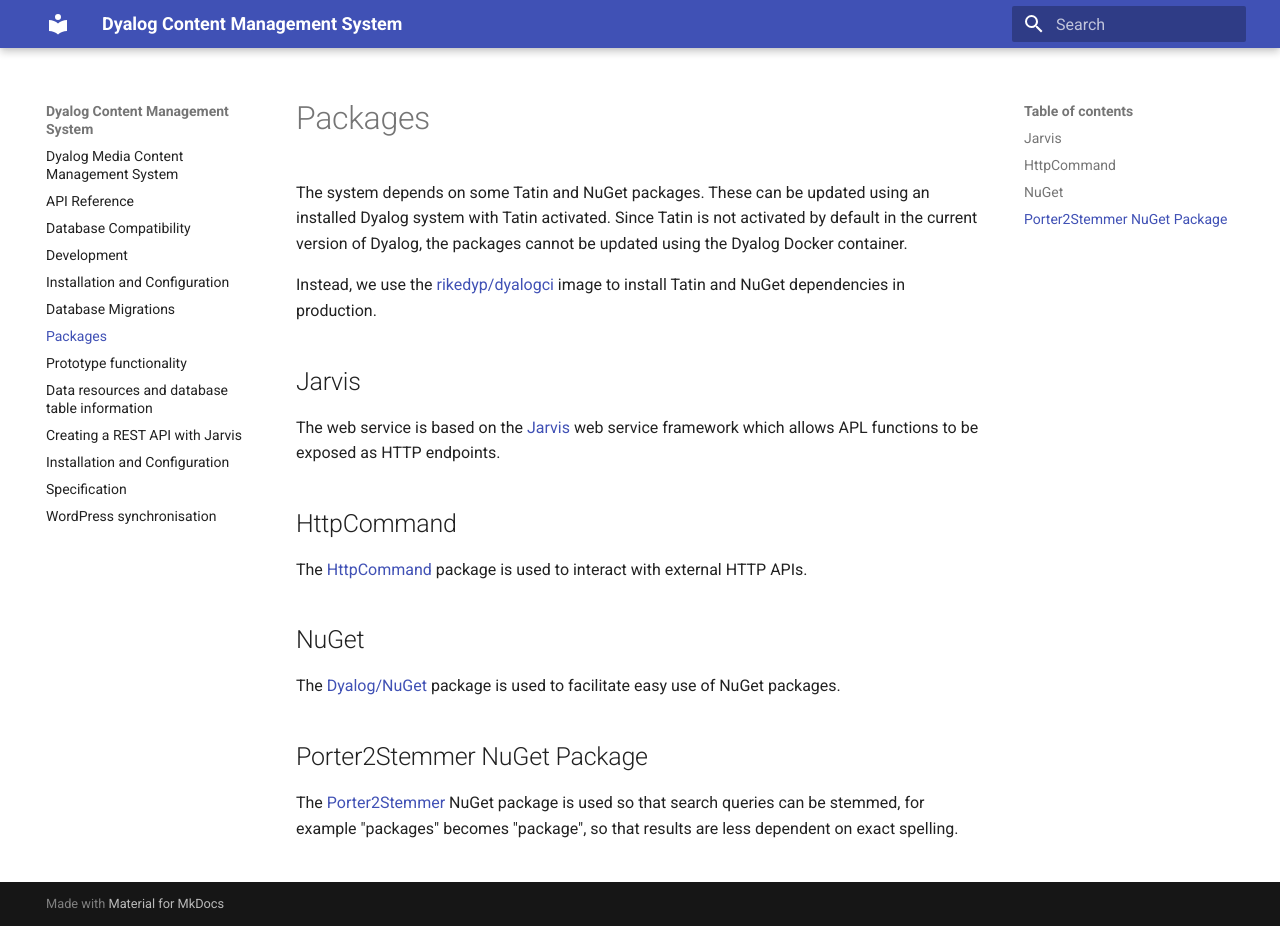
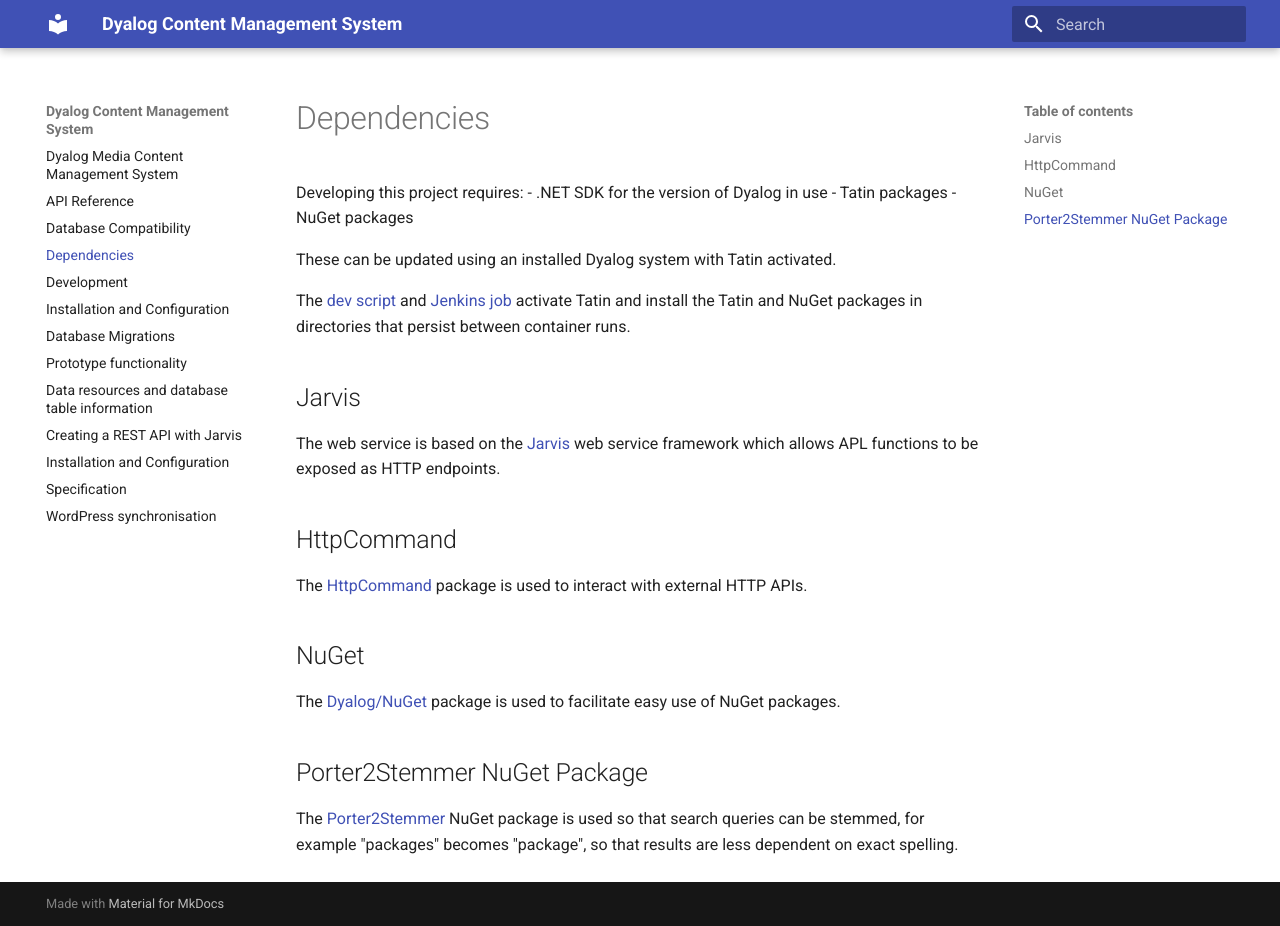
Before and after one commit to Dyalog/DCMS, an MkDocs documentation site: the page built from docs/dependencies.md, in a window 1280 px wide and 926 px high. Built offline with MkDocs 1.6.1 and Material for MkDocs 9.7.7, drawn with Linux system fonts in a browser that asks for light colours.

Commit message:
dev setup

```diff
--- a/docs/api.md
+++ b/docs/api.md
@@ -50,7 +50,7 @@
 #### search
 `?search=q` where `q` is a list of search terms separated by URL-encoded space (`'%20'`), comma (`','`) or plus (`'+'`). Free text search of titles, descriptions, presenters and events.
 
-The search uses the [Porter2Stemmer](./packages.md#porter2stemmer-nuget-package) NuGet package.
+The search uses the [Porter2Stemmer](./dependencies.md#porter2stemmer-nuget-package) NuGet package.
 
 #### sort
 `?sort=o` where `o` is one of:
--- a/docs/packages.md
+++ b/docs/dependencies.md
@@ -1,7 +1,12 @@
-# Packages
-The system depends on some Tatin and NuGet packages. These can be updated using an installed Dyalog system with Tatin activated. Since Tatin is not activated by default in the current version of Dyalog, the packages cannot be updated using the Dyalog Docker container.
+# Dependencies
+Developing this project requires:
+- .NET SDK for the version of Dyalog in use
+- Tatin packages
+- NuGet packages
 
-Instead, we use the [rikedyp/dyalogci](#) image to install Tatin and NuGet dependencies in production.
+These can be updated using an installed Dyalog system with Tatin activated.
+
+The [dev script](../dev) and [Jenkins job](../Jenkinsfile) activate Tatin and install the Tatin and NuGet packages in directories that persist between container runs.
 
 ## Jarvis
 The web service is based on the [Jarvis](https://dyalog.github.io/Jarvis) web service framework which allows APL functions to be exposed as HTTP endpoints.
```
Also changed, not shown: docker-compose.yml (+13 -0 lines), docs/dev.md (+3 -1 lines), 1 other file.
